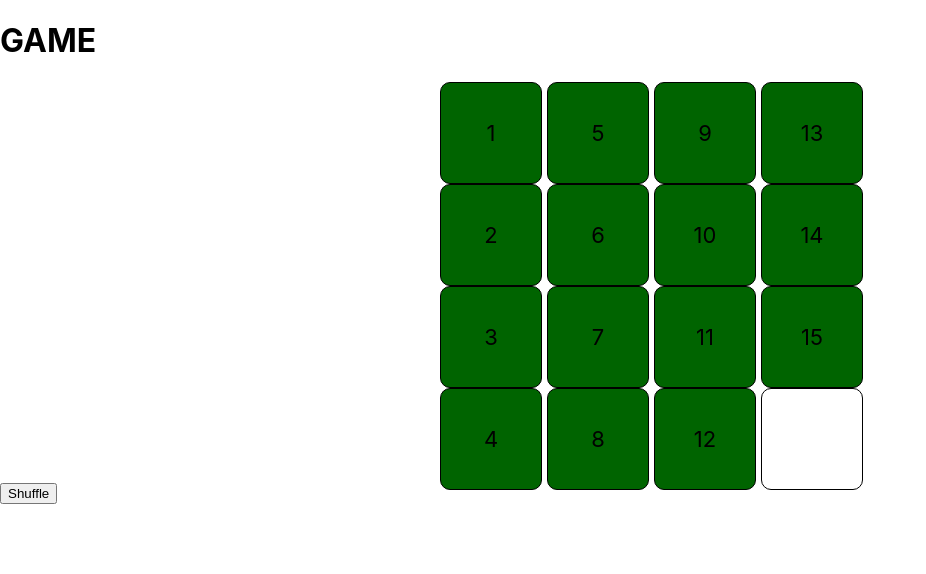
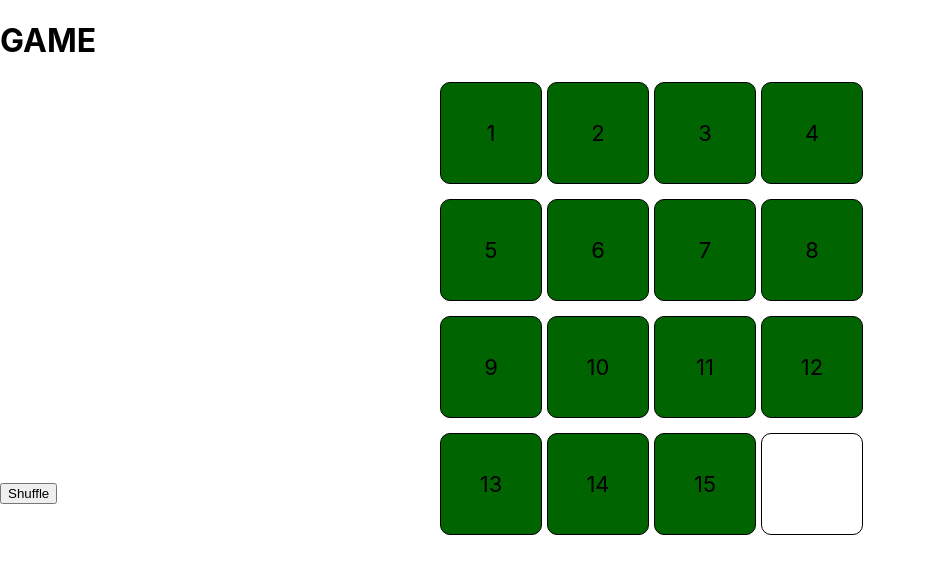
Before and after one commit to YehorKholodiuk/gameOfTag, a React (Create React App) app: page / in a window 1280 px wide. Shown: the top 574 px of the page, without its empty margins (0-926 px from the left). Built offline with nearby package versions, Linux system fonts and the light colour scheme.

Commit message:
change the order of tiles

```diff
--- a/src/Board.tsx
+++ b/src/Board.tsx
@@ -10,7 +10,7 @@
 
     return (
         <div key={rowIndex} className="board-row">
-            {tiles.slice(rowIndex * 4, (rowIndex + 1) * 4).map((value, index) => (
+            {tiles.slice(rowIndex , (rowIndex + 1) ).map((value, index) => (
 
                 <Til
                     key={index}
@@ -21,7 +21,7 @@
         </div>
     );
 }
-    return <div className = "board">{[0,1,2,3].map(renderRow)}</div>
+    return <div className = "board">{[0,1,2,3,4,5,6,7,8,9,10,11,12,13,14,15].map(renderRow)}</div>
 };
 
 export default Board
```
